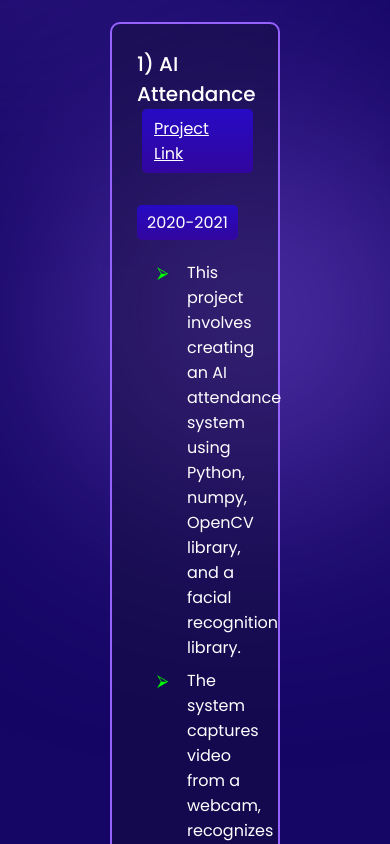
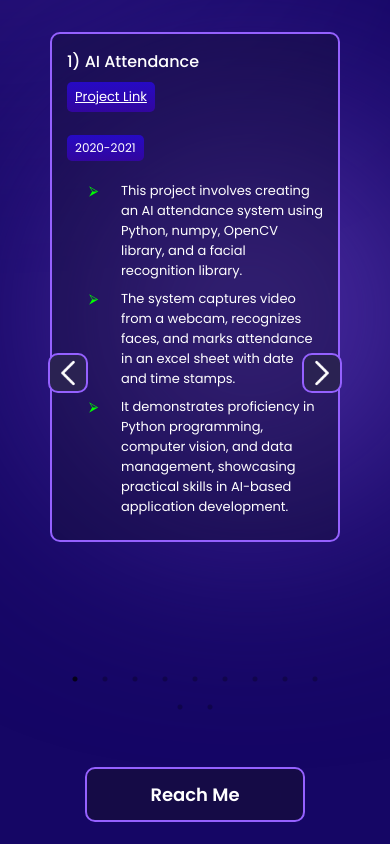
Before and after one commit to Ashu8408/my_portfolio, a React (Create React App) app: page / in a window 390 px wide. Shown: the part 1700-2544 px from the top of the page. Built offline with nearby package versions, Linux system fonts and the light colour scheme.

Commit message:
responsive css changes

```diff
--- a/src/Components/ContactMe/ContactInfoCard/ContactInfoCard.css
+++ b/src/Components/ContactMe/ContactInfoCard/ContactInfoCard.css
@@ -1,50 +1,92 @@
-.contact-container{
+.contact-container {
   display: flex;
   align-items: center;
+  justify-content: space-between;
+  gap: 40px;
   position: relative;
+  padding: 20px;
+  flex-wrap: wrap;
 }
 
-.contact-content{
-    flex:1;
+.contact-content {
+  flex: 1;
+  min-width: 280px;
 }
 
-.contact-img{
-    flex:1;
-    display:flex;
+.contact-img {
+  flex: 1;
+  display: flex;
   flex-direction: column;
   align-items: center;
   gap: 30px;
-    margin-top: 0px;
+  margin-top: 0;
 }
 
-.contact-img >div {
+.contact-img > div {
   display: flex;
   align-items: flex-end;
-    gap:50px;
+  gap: 40px;
+  flex-wrap: wrap;
+  justify-content: center;
 }
 
-.contact-icon{
-    width: 90px;
-    height: 90px;
+.contact-icon {
+  width: 80px;
+  height: 80px;
   display: flex;
   align-items: center;
   justify-content: center;
   text-align: center;
-    border-radius: 10px;
-    background: rgba(22,17,47,0.398);
-
+  border-radius: 12px;
+  background: rgba(22, 17, 47, 0.45);
   border: 2px solid #6852baba;
+  transition: transform 0.3s ease;
 }
 
-.contact-icon img{
-    width: 72px;
+.contact-icon img {
+  width: 60px;
   height: auto;
-    margin-bottom: -9px;
+  margin-bottom: -6px;
   cursor: pointer;
-    transition: all 0.3s ease;
+  transition: transform 0.3s ease;
 }
 
-.contact-icon img:hover{
+.contact-icon img:hover {
   transform: translateY(-5px);
+}
 
+@media (max-width: 992px) {
+  .contact-container {
+    flex-direction: column;
+    text-align: center;
+    gap: 30px;
   }
+
+  .contact-img {
+    flex-direction: row;
+    flex-wrap: wrap;
+    justify-content: center;
+    gap: 20px;
+  }
+
+  .contact-img > div {
+    gap: 20px;
+  }
+}
+
+@media (max-width: 576px) {
+  .contact-container {
+    padding: 15px;
+    gap: 20px;
+  }
+
+  .contact-icon {
+    width: 65px;
+    height: 65px;
+  }
+
+  .contact-icon img {
+    width: 48px;
+    margin-bottom: -4px;
+  }
+}
--- a/src/Components/ContactMe/ContactMe.css
+++ b/src/Components/ContactMe/ContactMe.css
@@ -1,34 +1,58 @@
-.contact-container{
-    margin:60px 0;
+.contact-container {
+  margin: 40px auto;
   position: relative;
+  display: flex;
+  flex-direction: column;
+  align-items: center;
+  gap: 20px;
 }
 
-.contact-container button{
-    -webkit-text-fill-color: white;
-    width: 200px; /* Set a fixed width */
-    height: 75px;
-    font-size:25px;
-    font-weight: 700px;
-    margin-bottom: 0px;
+
+.contact-container button {
+  color: white;
+  width: 100%;
+  max-width: 220px;
+  height: 55px;
+  font-size: 18px;
+  font-weight: 600;
   cursor: pointer;
 
   border-radius: 10px;
   border: 2px solid #9561ff;
-    padding: 15px;
+  padding: 10px 15px;
   text-align: center;
   backdrop-filter: blur(15px);
-    background: rgba(22,17,47,0.398);
-    transition:all 0.3s ease;
+  background: rgba(22, 17, 47, 0.55);
+  transition: all 0.3s ease;
 }
 
-.contact-container button:hover{
-    transform: translateX(5px) translateY(5px);
+.contact-container button:hover {
+  transform: translateY(3px);
   background: linear-gradient(180deg, #260ac4 0%, #32069e 100%);
 }
 
+@media (min-width: 600px) {
+  .contact-container {
+    flex-direction: row;
+    justify-content: center;
+    gap: 30px;
+  }
 
-.contact-container{
-    display:flex;
-    gap:45px;
+  .contact-container button {
+    max-width: 200px;
+    height: 65px;
+    font-size: 20px;
+  }
+}
 
+@media (min-width: 1024px) {
+  .contact-container {
+    gap: 45px;
   }
+
+  .contact-container button {
+    max-width: 220px;
+    height: 75px;
+    font-size: 22px;
+  }
+}
--- a/src/Components/Projects/ProjectCard/ProjectCard.css
+++ b/src/Components/Projects/ProjectCard/ProjectCard.css
@@ -1,60 +1,107 @@
-.project-card{
-    background: rgba(22,17,47,0.398);;
+.project-card {
+  background: rgba(22,17,47,0.398);
   border-radius: 10px;
-    border:2px solid #9561ff;
-    padding:25px;
-    margin:0 60px;
+  border: 2px solid #9561ff;
+  padding: 25px;
+  margin: 20px auto;
+  max-width: 800px;
+  width: 90%;
 }
 
-.project-card h6{
+.project-card h6 {
   font-size: 20px;
   font-weight: 500;
   margin-bottom: 12px;
+  display: flex;
+  align-items: center;
+  flex-wrap: wrap;
+  gap: 8px;
 }
 
-.duration{
+.duration {
   display: inline-block;
-    font-size: 16px;
+  font-size: 14px;
   font-weight: 400;
   background: linear-gradient(180deg, #260ac4 0%, #32069e 100%);
   border-radius: 5px;
-    padding:5px 10px;
+  padding: 5px 10px;
   margin-bottom: 20px;
 }
 
-.project-link{
+.project-link {
   display: inline-block;
   color: white;
-
-    font-size: 16px;
+  font-size: 14px;
   font-weight: 400;
   background: linear-gradient(180deg, #260ac4 0%, #32069e 100%);
   border-radius: 5px;
-    padding:7px 12px;
-    margin-bottom: 20px;
-    margin-left:5px;
-
+  padding: 6px 10px;
+  margin-bottom: 10px;
+  cursor: pointer;
+  transition: background 0.3s ease;
 }
 
-.project-link:hover{
+.project-link:hover {
   background: #32069e;
-    /* outline: 3.5px solid yellow; */
-
 }
 
-.project-card ul li{
+.project-card ul li {
   list-style: none;
-    font-size: 16px;
+  font-size: 15px;
   font-weight: 400;
   margin-bottom: 8px;
   position: relative;
-    padding-left: 10px;
+  padding-left: 14px;
 }
 
-.project-card ul li::after{
+.project-card ul li::after {
   content: '\2B9A';
   position: absolute;
   color: lime;
-    left:-20px;
-    top:0px;
+  left: -18px;
+  top: 0px;
 }
+
+@media (max-width: 768px) {
+  .project-card {
+    padding: 18px;
+    margin: 15px auto;
+    width: 95%;
+  }
+
+  .project-card h6 {
+    font-size: 18px;
+  }
+
+  .project-card ul li {
+    font-size: 14px;
+  }
+}
+
+@media (max-width: 480px) {
+  .project-card {
+    padding: 15px;
+    margin: 10px auto;
+    width: 100%;
+  }
+
+  .project-card h6 {
+    font-size: 16px;
+    flex-direction: column;
+    align-items: flex-start;
+  }
+
+  .project-link {
+    font-size: 13px;
+    padding: 5px 8px;
+  }
+
+  .duration {
+    font-size: 12px;
+    padding: 4px 8px;
+  }
+
+  .project-card ul li {
+    font-size: 13px;
+  }
+}
```
Lines whose indentation alone changed are shown as unchanged.
